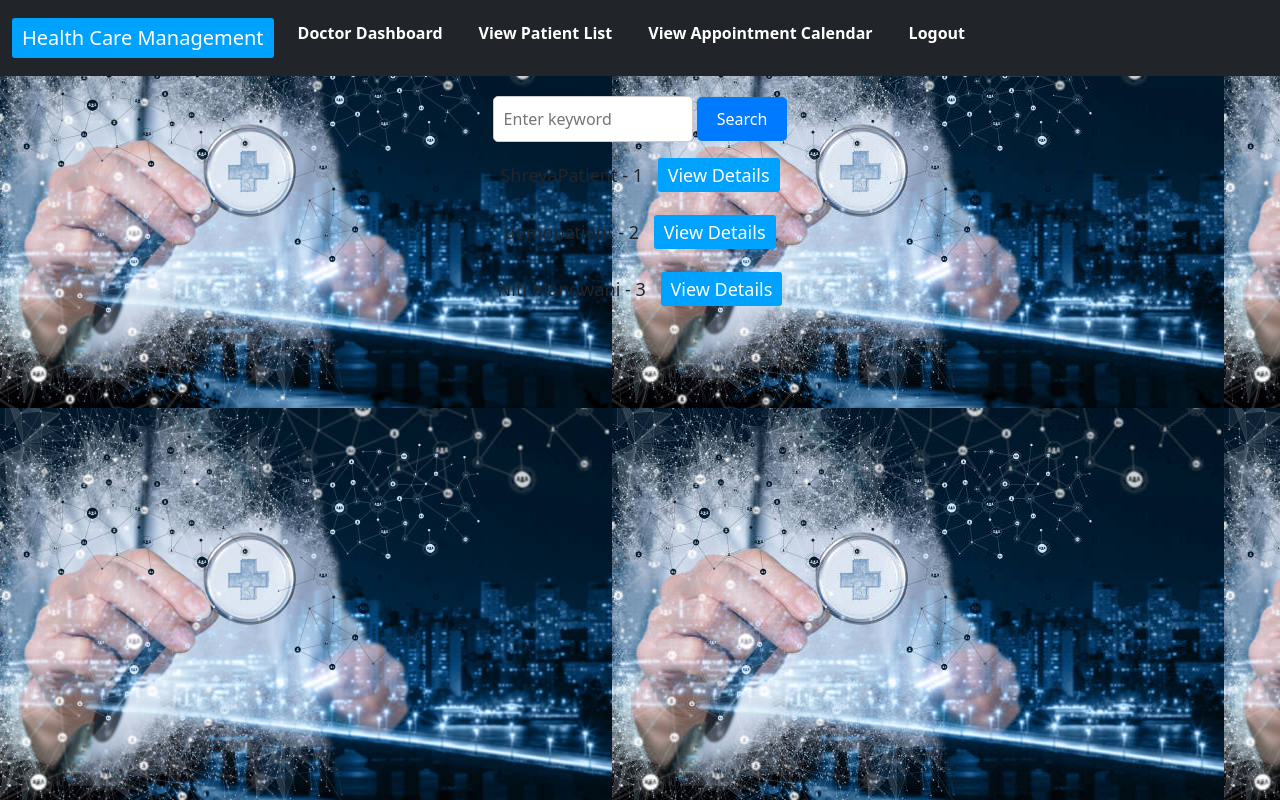
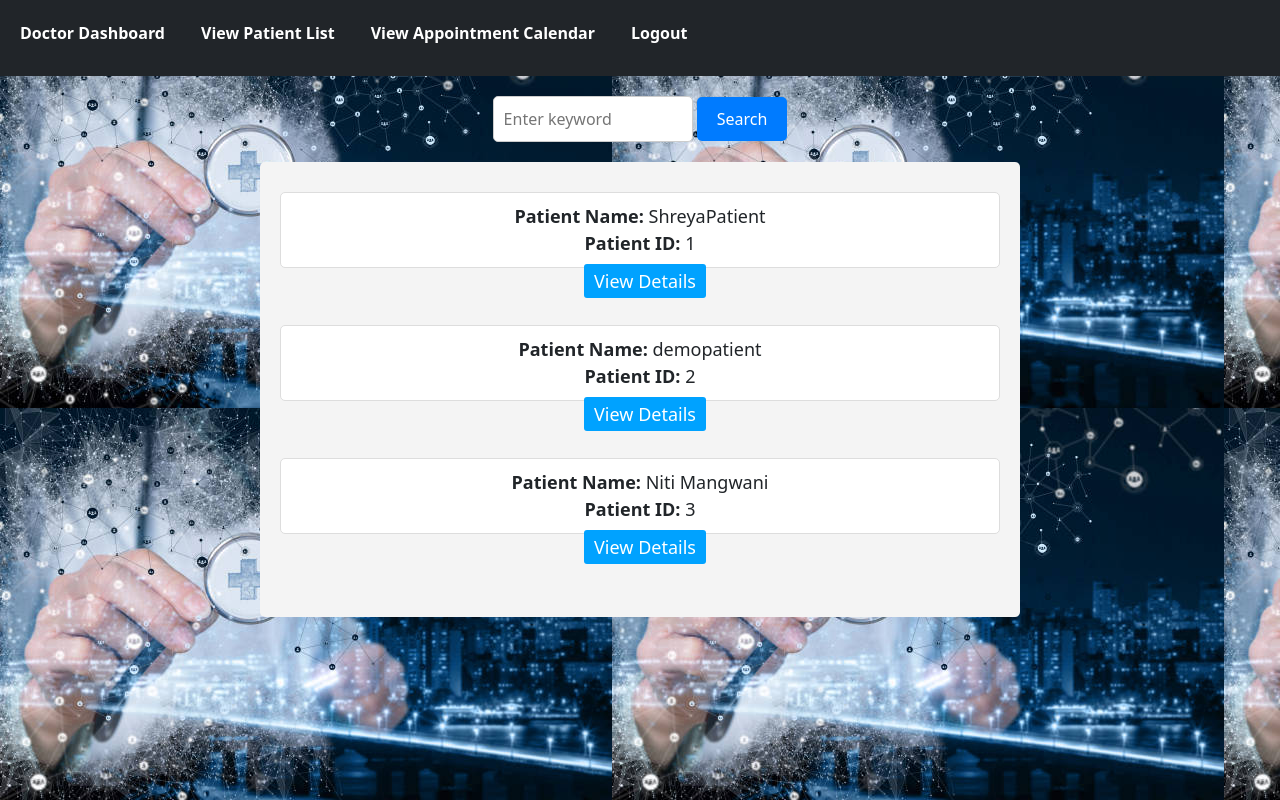
Before and after one commit to Nitss10/Patient_tracker_system, a Django app: page /doctor/patients/ in a window 1280 px wide. Run offline with Django 4.2, Linux system fonts and the light colour scheme; a user stored in the database is signed in; data comes from the database, SQL or seed files in the repository; both versions use the stored data as it was after the commit.

Commit message:
UI modifications

```diff
--- a/myhealthcareportal/health/static/styles.css
+++ b/myhealthcareportal/health/static/styles.css
@@ -503,6 +503,9 @@ ul li {
 }
 
 .patient-list-container {
+    background-color: #f4f4f4;
+    padding: 20px;
+    border-radius: 5px;
     text-align: center;
 }
 
--- a/myhealthcareportal/health/templates/base_doctor.html
+++ b/myhealthcareportal/health/templates/base_doctor.html
@@ -37,10 +37,6 @@
     <!-- Updated Navbar using Bootstrap -->
     <nav class="navbar navbar-expand-lg navbar-dark bg-dark">
         <div class="container-fluid">
-            <a class="navbar-brand" href="#">Health Care Management</a>
-            <button class="navbar-toggler" type="button" data-bs-toggle="collapse" data-bs-target="#navbarNav" aria-controls="navbarNav" aria-expanded="false" aria-label="Toggle navigation">
-                <span class="navbar-toggler-icon"></span>
-            </button>
             <div class="collapse navbar-collapse" id="navbarNav">
                 <ul class="navbar-nav">
                     <li class="nav-item">
--- a/myhealthcareportal/health/templates/view_patient_list.html
+++ b/myhealthcareportal/health/templates/view_patient_list.html
@@ -14,7 +14,14 @@
             <ul class="patient-list">
                 {% for patient in patients %}
                     <li class="patient-item">
-                        {{ patient.name }} - {{ patient.id }}
+                        <div class="patient-info">
+                            <div class="patient-name">
+                                <strong>Patient Name:</strong> {{ patient.name }}
+                            </div>
+                            <div class="patient-id">
+                                <strong>Patient ID:</strong> {{ patient.id }}
+                            </div>
+                        </div>
                         <a href="{% url 'view_patient_details' patient.id %}" class="details-link">View Details</a>
                     </li>
                     <!-- Add spacing between list items -->
```
Also changed, not shown: myhealthcareportal/db.sqlite3.
